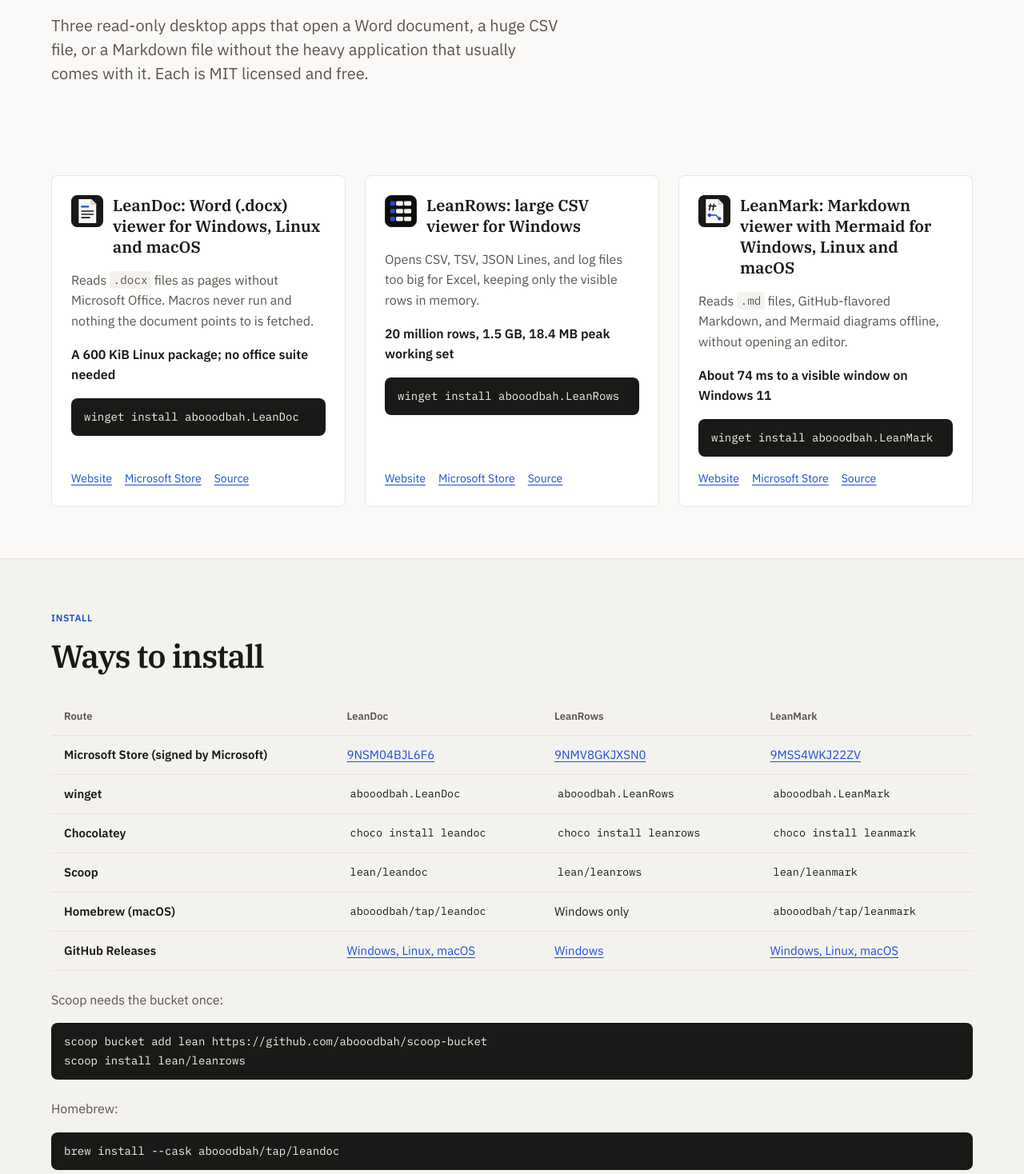
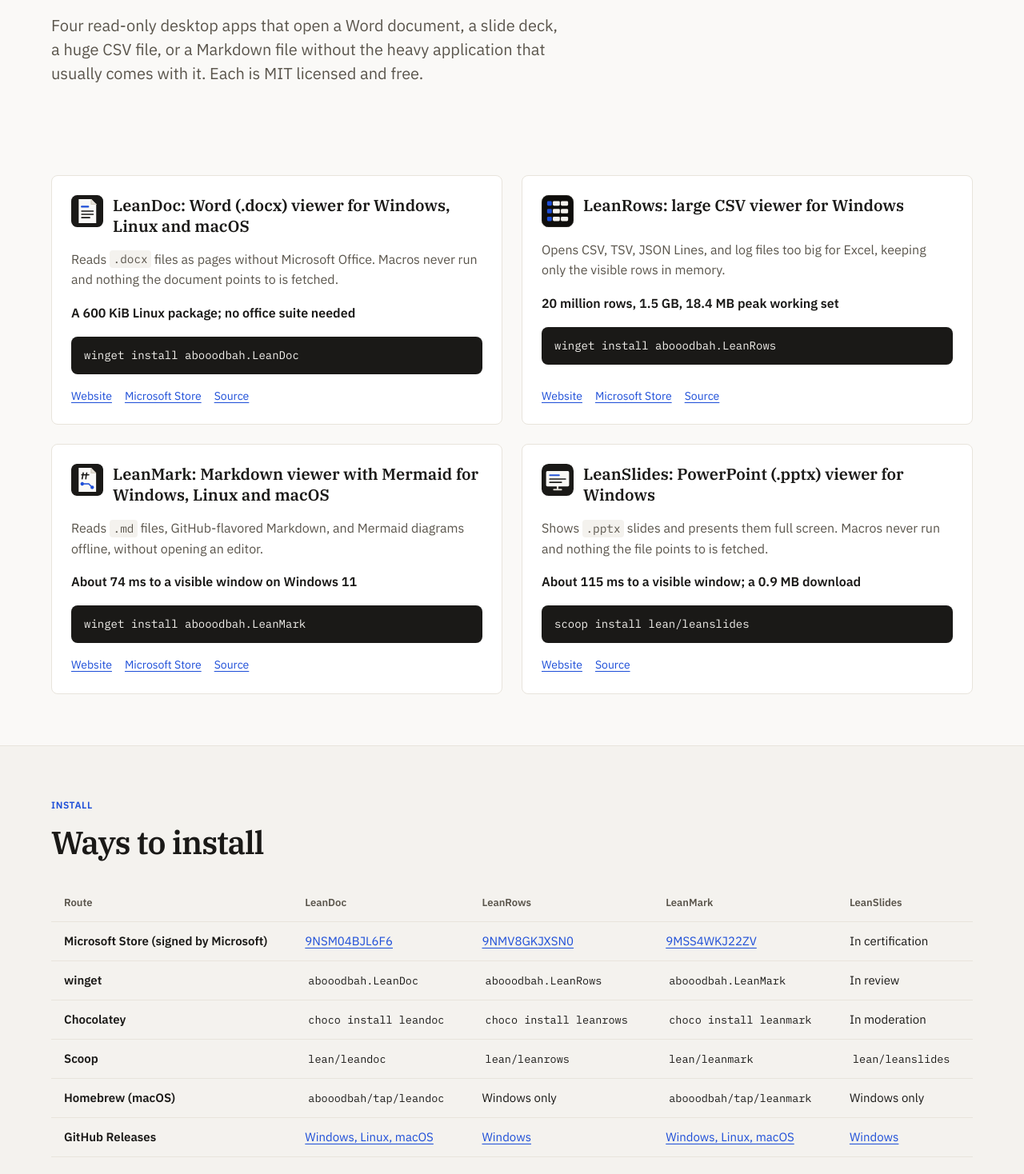
Before and after one commit to abooodbah/abooodbah.github.io, a plain HTML site: page index.html in a window 1280 px wide. Shown: the part 302-1770 px from the top of the page at 80% size. Drawn offline with Linux system fonts and the light colour scheme.

Commit message:
Add LeanSlides to the hub (#5)

```diff
--- a/index.html
+++ b/index.html
@@ -6,16 +6,16 @@
   <meta name="color-scheme" content="light dark">
   <meta name="theme-color" content="#faf9f7" media="(prefers-color-scheme: light)">
   <meta name="theme-color" content="#0e0d0b" media="(prefers-color-scheme: dark)">
-  <title>Lean Apps: free offline viewers for Word, CSV and Markdown</title>
-  <meta name="description" content="Three small, MIT-licensed desktop viewers: LeanDoc for Word documents, LeanRows for huge CSV files, LeanMark for Markdown. Read-only, offline, no telemetry.">
+  <title>Lean Apps: free offline viewers for Word, PowerPoint, CSV and Markdown</title>
+  <meta name="description" content="Four small, MIT-licensed desktop viewers: LeanDoc for Word documents, LeanSlides for PowerPoint presentations, LeanRows for huge CSV files, LeanMark for Markdown. Read-only, offline, no telemetry.">
   <link rel="canonical" href="https://abooodbah.github.io/">
   <link rel="icon" href="assets/leandoc-icon.svg" type="image/svg+xml">
   <link rel="preload" href="assets/fonts/ibm-plex-sans-latin-400-normal.woff2" as="font" type="font/woff2" crossorigin>
   <link rel="preload" href="assets/fonts/ibm-plex-serif-latin-600-normal.woff2" as="font" type="font/woff2" crossorigin>
   <link rel="stylesheet" href="styles.css">
   <meta property="og:type" content="website">
-  <meta property="og:title" content="Lean Apps: free offline viewers for Word, CSV and Markdown">
-  <meta property="og:description" content="Three small, MIT-licensed desktop viewers: LeanDoc for Word documents, LeanRows for huge CSV files, LeanMark for Markdown. Read-only, offline, no telemetry.">
+  <meta property="og:title" content="Lean Apps: free offline viewers for Word, PowerPoint, CSV and Markdown">
+  <meta property="og:description" content="Four small, MIT-licensed desktop viewers: LeanDoc for Word documents, LeanSlides for PowerPoint presentations, LeanRows for huge CSV files, LeanMark for Markdown. Read-only, offline, no telemetry.">
   <meta property="og:url" content="https://abooodbah.github.io/">
   <meta name="twitter:card" content="summary">
   <script type="application/ld+json">
@@ -25,7 +25,7 @@
     "name": "Lean Apps",
     "alternateName": "Lean Apps Studio",
     "url": "https://abooodbah.github.io/",
-    "description": "Three small, MIT-licensed desktop viewers: LeanDoc for Word documents, LeanRows for huge CSV files, LeanMark for Markdown.",
+    "description": "Four small, MIT-licensed desktop viewers: LeanDoc for Word documents, LeanSlides for PowerPoint presentations, LeanRows for huge CSV files, LeanMark for Markdown.",
     "author": {"@type": "Person", "name": "Abdulfatah Bahbouh", "url": "https://github.com/abooodbah"}
   }
   </script>
@@ -50,9 +50,9 @@
         <p class="eyebrow">Lean Apps</p>
         <h1>Small, offline viewers for local files</h1>
         <p class="hero-lead">
-          Three read-only desktop apps that open a Word document, a huge CSV
-          file, or a Markdown file without the heavy application that usually
-          comes with it. Each is MIT licensed and free.
+          Four read-only desktop apps that open a Word document, a slide deck,
+          a huge CSV file, or a Markdown file without the heavy application
+          that usually comes with it. Each is MIT licensed and free.
         </p>
       </div>
     </section>
@@ -103,6 +103,19 @@
               <a href="https://github.com/abooodbah/leanmark">Source</a>
             </p>
           </li>
+          <li class="app-card">
+            <div class="app-name">
+              <img src="assets/leanslides-icon.svg" width="40" height="40" alt="">
+              <h3><a href="https://abooodbah.github.io/leanslides/">LeanSlides: PowerPoint (.pptx) viewer for Windows</a></h3>
+            </div>
+            <p>Shows <code>.pptx</code> slides and presents them full screen. Macros never run and nothing the file points to is fetched.</p>
+            <p class="app-fact">About 115 ms to a visible window; a 0.9 MB download</p>
+            <pre><code>scoop install lean/leanslides</code></pre>
+            <p class="app-links">
+              <a href="https://abooodbah.github.io/leanslides/">Website</a>
+              <a href="https://github.com/abooodbah/leanslides">Source</a>
+            </p>
+          </li>
         </ul>
       </div>
     </section>
@@ -120,6 +133,7 @@
                 <th scope="col">LeanDoc</th>
                 <th scope="col">LeanRows</th>
                 <th scope="col">LeanMark</th>
+                <th scope="col">LeanSlides</th>
               </tr>
             </thead>
             <tbody>
@@ -128,36 +142,42 @@
                 <td><a href="https://apps.microsoft.com/detail/9NSM04BJL6F6">9NSM04BJL6F6</a></td>
                 <td><a href="https://apps.microsoft.com/detail/9NMV8GKJXSN0">9NMV8GKJXSN0</a></td>
                 <td><a href="https://apps.microsoft.com/detail/9MSS4WKJ22ZV">9MSS4WKJ22ZV</a></td>
+                <td>In certification</td>
               </tr>
               <tr>
                 <th scope="row">winget</th>
                 <td><code>abooodbah.LeanDoc</code></td>
                 <td><code>abooodbah.LeanRows</code></td>
                 <td><code>abooodbah.LeanMark</code></td>
+                <td>In review</td>
               </tr>
               <tr>
                 <th scope="row">Chocolatey</th>
                 <td><code>choco install leandoc</code></td>
                 <td><code>choco install leanrows</code></td>
                 <td><code>choco install leanmark</code></td>
+                <td>In moderation</td>
               </tr>
               <tr>
                 <th scope="row">Scoop</th>
                 <td><code>lean/leandoc</code></td>
                 <td><code>lean/leanrows</code></td>
                 <td><code>lean/leanmark</code></td>
+                <td><code>lean/leanslides</code></td>
               </tr>
               <tr>
                 <th scope="row">Homebrew (macOS)</th>
                 <td><code>abooodbah/tap/leandoc</code></td>
                 <td>Windows only</td>
                 <td><code>abooodbah/tap/leanmark</code></td>
+                <td>Windows only</td>
               </tr>
               <tr>
                 <th scope="row">GitHub Releases</th>
                 <td><a href="https://github.com/abooodbah/leandoc/releases/latest">Windows, Linux, macOS</a></td>
                 <td><a href="https://github.com/abooodbah/leanrows/releases/latest">Windows</a></td>
                 <td><a href="https://github.com/abooodbah/leanmark/releases/latest">Windows, Linux, macOS</a></td>
+                <td><a href="https://github.com/abooodbah/leanslides/releases/latest">Windows</a></td>
               </tr>
             </tbody>
           </table>
@@ -209,11 +229,11 @@ scoop install lean/leanrows</code></pre>
 
     <section class="section" id="common" aria-labelledby="common-heading">
       <div class="container">
-        <p class="eyebrow">What the three have in common</p>
+        <p class="eyebrow">What the four have in common</p>
         <h2 id="common-heading">Read the file, change nothing</h2>
         <ul class="common-list">
           <li><strong>Read-only.</strong> None of them edits or saves the file it opens.</li>
-          <li><strong>Offline.</strong> Their own code makes no network requests. LeanDoc and LeanMark draw pages with the system web runtime, which may contact its vendor on its own; LeanRows is a plain Win32 app.</li>
+          <li><strong>Offline.</strong> Their own code makes no network requests. LeanDoc, LeanMark and LeanSlides draw pages with the system web runtime, which may contact its vendor on its own; LeanRows is a plain Win32 app.</li>
           <li><strong>No telemetry.</strong> No account and no tracking.</li>
           <li><strong>MIT licensed.</strong> The source of each app is on GitHub.</li>
         </ul>
--- a/sitemap.xml
+++ b/sitemap.xml
@@ -2,6 +2,6 @@
 <urlset xmlns="http://www.sitemaps.org/schemas/sitemap/0.9">
   <url>
     <loc>https://abooodbah.github.io/</loc>
-    <lastmod>2026-11-08</lastmod>
+    <lastmod>2026-11-25</lastmod>
   </url>
 </urlset>
--- a/styles.css
+++ b/styles.css
@@ -253,7 +253,7 @@ h2 {
 
 .app-list {
   display: grid;
-  grid-template-columns: repeat(3, minmax(0, 1fr));
+  grid-template-columns: repeat(2, minmax(0, 1fr));
   gap: var(--space-6);
   margin: 0;
   padding: 0;
```
Also changed, not shown: assets/leanslides-icon.svg (added), robots.txt, 1 other file.
